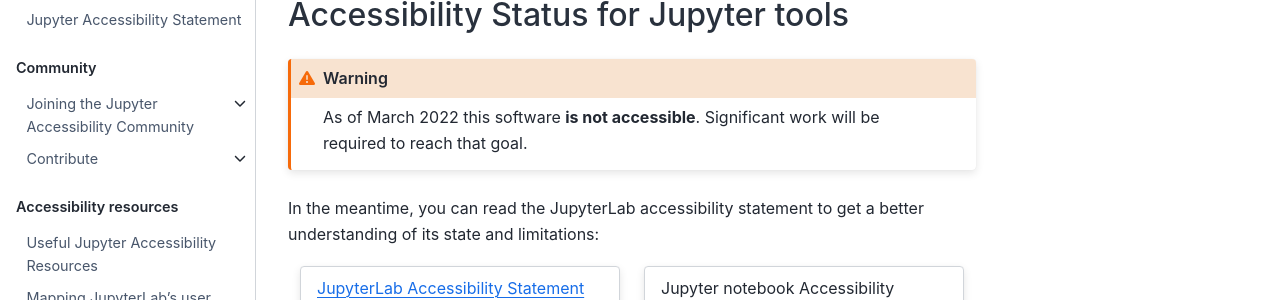
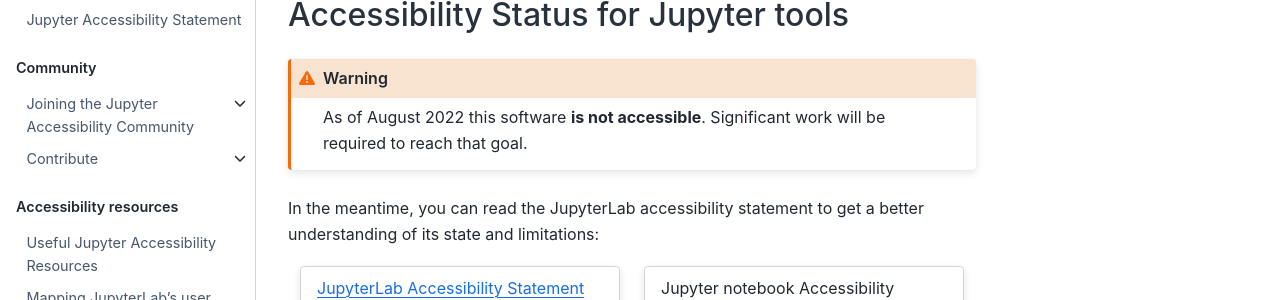
Before and after one commit to jupyter/accessibility, a Jupyter Book: the page built from docs/index.md, in a window 1280 px wide and 1246 px high. Shown: the part 430-730 px from the top of the window. Built offline with Jupyter Book 1.0.4 settings and Sphinx 7.4.7 and the Sphinx Book theme 1.1.4, drawn with Linux system fonts in a browser that asks for light colours; pages that are not in the unit, such as notebooks, are missing from menus.

Commit message:
:memo: It is August already

````diff
--- a/docs/index.md
+++ b/docs/index.md
@@ -15,7 +15,7 @@
 ## Accessibility Status for Jupyter tools
 
 ```{warning}
-As of March 2022 this software **is not accessible**.
+As of August 2022 this software **is not accessible**.
 Significant work will be required to reach that goal.
 ```
 
````
Also changed, not shown: README.md (+1 -1 lines).
